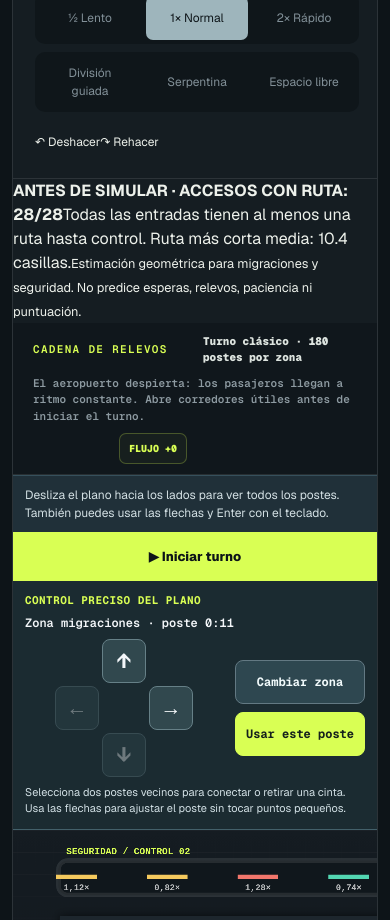
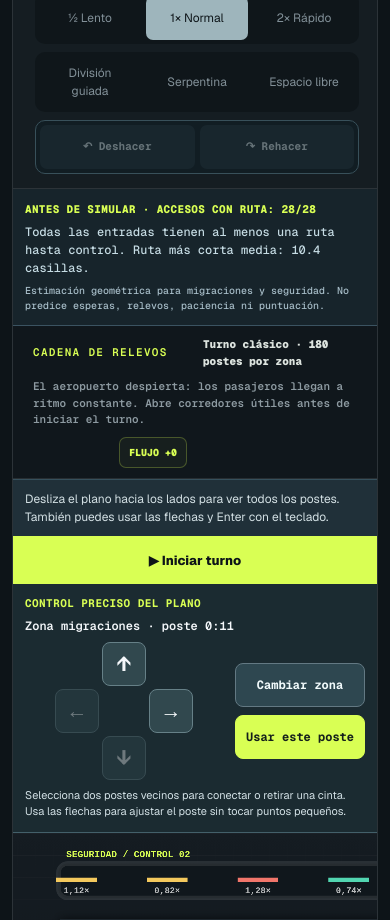
Before and after one commit to PillB/gategame, a Next.js app: page / in a window 390 px wide. Shown: the part 900-1820 px from the top of the page. Built offline with nearby package versions, Linux system fonts and the light colour scheme.

Commit message:
style(game): accessible undo controls and compact preflight feedback

```diff
--- a/app/globals.css
+++ b/app/globals.css
@@ -273,3 +273,21 @@ footer { min-height:54px; display:flex; align-items:center; justify-content:spac
   .debrief-copy,.medals,.score-ledger,.next-experiment,.debrief-actions{min-width:0}
   .medals{grid-template-columns:minmax(0,1fr)}
 }
+
+/* The preflight workshop is explanatory, never a score or reward forecast.
+   Undo/redo are reachable alternatives to precise canvas manipulations. */
+.layout-history{display:flex;align-items:center;gap:5px;padding:4px;border:1px solid #38505a;border-radius:10px;background:#111d23}
+.layout-history button{min-height:36px;border:0;border-radius:7px;padding:8px 12px;color:#dbe9ed;background:#23343c;font:650 11px/1.2 var(--font-mono);cursor:pointer}
+.layout-history button:hover:not(:disabled){background:#344c56;color:white}
+.layout-history button:focus-visible{outline:2px solid var(--acid);outline-offset:2px}
+.layout-history button:disabled{opacity:.42;cursor:not-allowed}
+.route-preview{display:flex;align-items:baseline;flex-wrap:wrap;gap:5px 16px;padding:11px 20px;border-bottom:1px solid #3b5361;background:#17242b;color:#c6dce4}
+.route-preview strong{font:750 11px/1.5 var(--font-mono);color:#d9ff54;letter-spacing:.03em}
+.route-preview span{font:500 12px/1.5 var(--font-mono);overflow-wrap:anywhere}
+.route-preview small{color:#a8bec9;font:500 10px/1.5 var(--font-mono);overflow-wrap:anywhere}
+@media(max-width:720px){
+  .layout-history{width:100%;box-sizing:border-box}
+  .layout-history button{flex:1;min-height:44px}
+  .route-preview{display:grid;grid-template-columns:minmax(0,1fr);gap:6px;padding:12px}
+  .route-preview strong,.route-preview span,.route-preview small{max-width:100%}
+}
```
